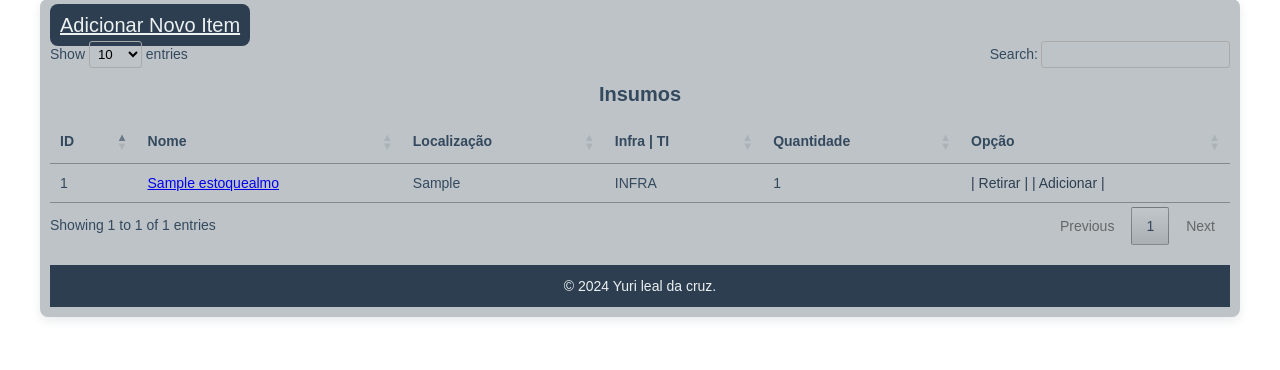
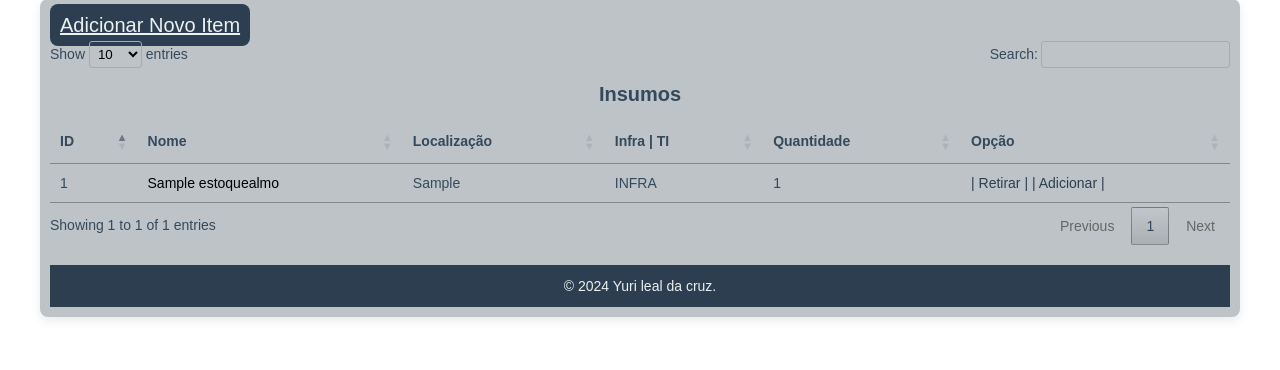
Before and after one commit to yurilealdacruz/Controle-de-estoque-Django, a Django app: page /buscaralmo/ in a window 1280 px wide. Shown: the part 282-652 px from the top of the page. Run offline with Django 5.2, Linux system fonts and the light colour scheme; tables that the repository leaves empty hold one stand-in row (values such as "Sample post"); some libraries are stand-ins or nearby versions.

Commit message:
Pequena correção1

```diff
--- a/polls/templates/templatesalmo/index.html
+++ b/polls/templates/templatesalmo/index.html
@@ -123,7 +123,7 @@
                     <td class="table-cel">{{ dadoalmo.id }}</td>
                     <td class="table-cel">
                         <!-- Nome agora é clicável e abrirá o modal de edição -->
-                        <a href="#" onclick="abrirModalEditar('{{ dadoalmo.id }}')">{{ dadoalmo.nome }}</a>
+                        <a href="#" style="text-decoration: none; color: black;" onclick="abrirModalEditar('{{ dadoalmo.id }}')">{{ dadoalmo.nome }}</a>
                     </td>
                     <td class="table-cel">{{ dadoalmo.endereco }}</td>
                     <td class="table-cel">{{ dadoalmo.categoria }}</td>
```
